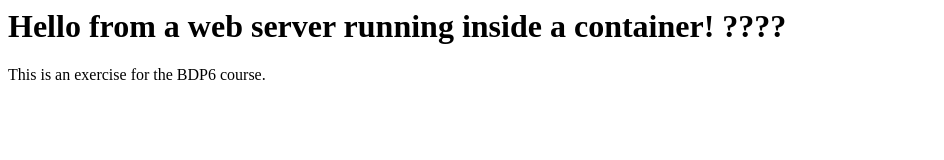
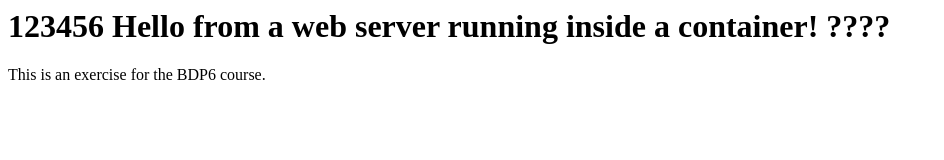
Before and after one commit to giacomo-timelli/bdp2-test, a plain HTML site: page index.html in a window 1280 px wide. Shown: the whole page, without its empty margins (0-944 px from the left). Drawn offline with Linux system fonts and the light colour scheme.

Commit message:
update index.html

```diff
--- a/index.html
+++ b/index.html
@@ -1,2 +1,2 @@
-<h1>Hello from a web server running inside a container! ????</h1>
+<h1>123456 Hello from a web server running inside a container! ????</h1>
 This is an exercise for the BDP6 course.
```
